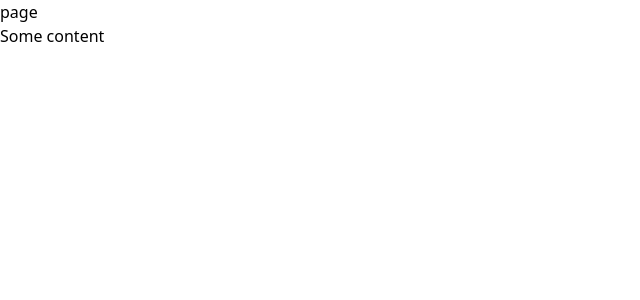
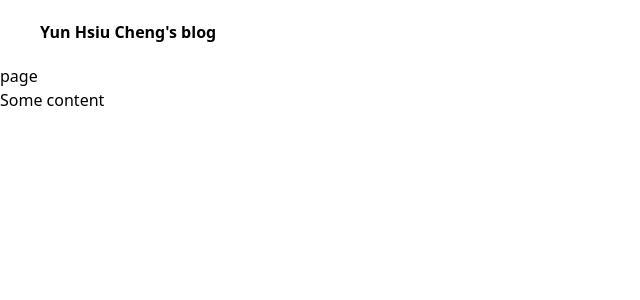
Before and after one commit to EustaceCheng/sanity-next-blog, a Next.js app: page / in a window 1280 px wide. Shown: the top 300 px of the page, without its empty margins (0-640 px from the left). Built offline with nearby package versions, Linux system fonts and the light colour scheme.

Commit message:
init header component

```diff
--- a/app/(user)/layout.tsx
+++ b/app/(user)/layout.tsx
@@ -1,3 +1,4 @@
+import Header from '../../components/Header';
 import '../../styles/globals.css';
 
 export default function RootLayout({
@@ -8,7 +9,10 @@ export default function RootLayout({
   return (
     <html>
       <head />
-      <body>{children}</body>
+      <body>
+        <Header />
+        {children}
+      </body>
     </html>
   );
 }
--- /dev/null
+++ b/components/Header.tsx
@@ -0,0 +1,16 @@
+import Link from 'next/link';
+
+function Header() {
+  return (
+    <header className="flex items-center justify-between space-x-2 font-bold px-10 py-5">
+      <div className="flex items-center space-x-2">
+        <Link href="/">
+          <h1>Yun Hsiu Cheng's blog</h1>
+        </Link>
+      </div>
+      <div></div>
+    </header>
+  );
+}
+
+export default Header;
```
